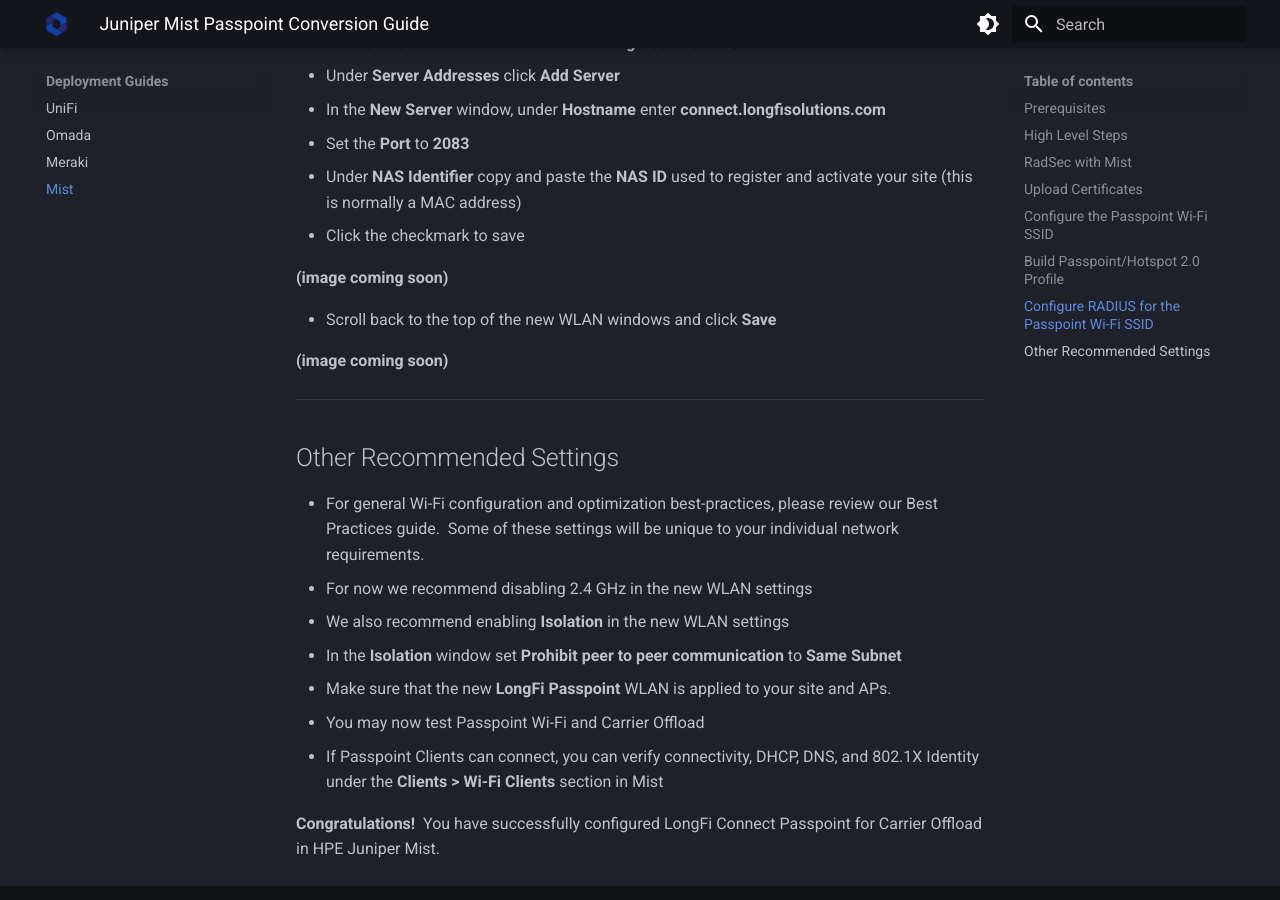
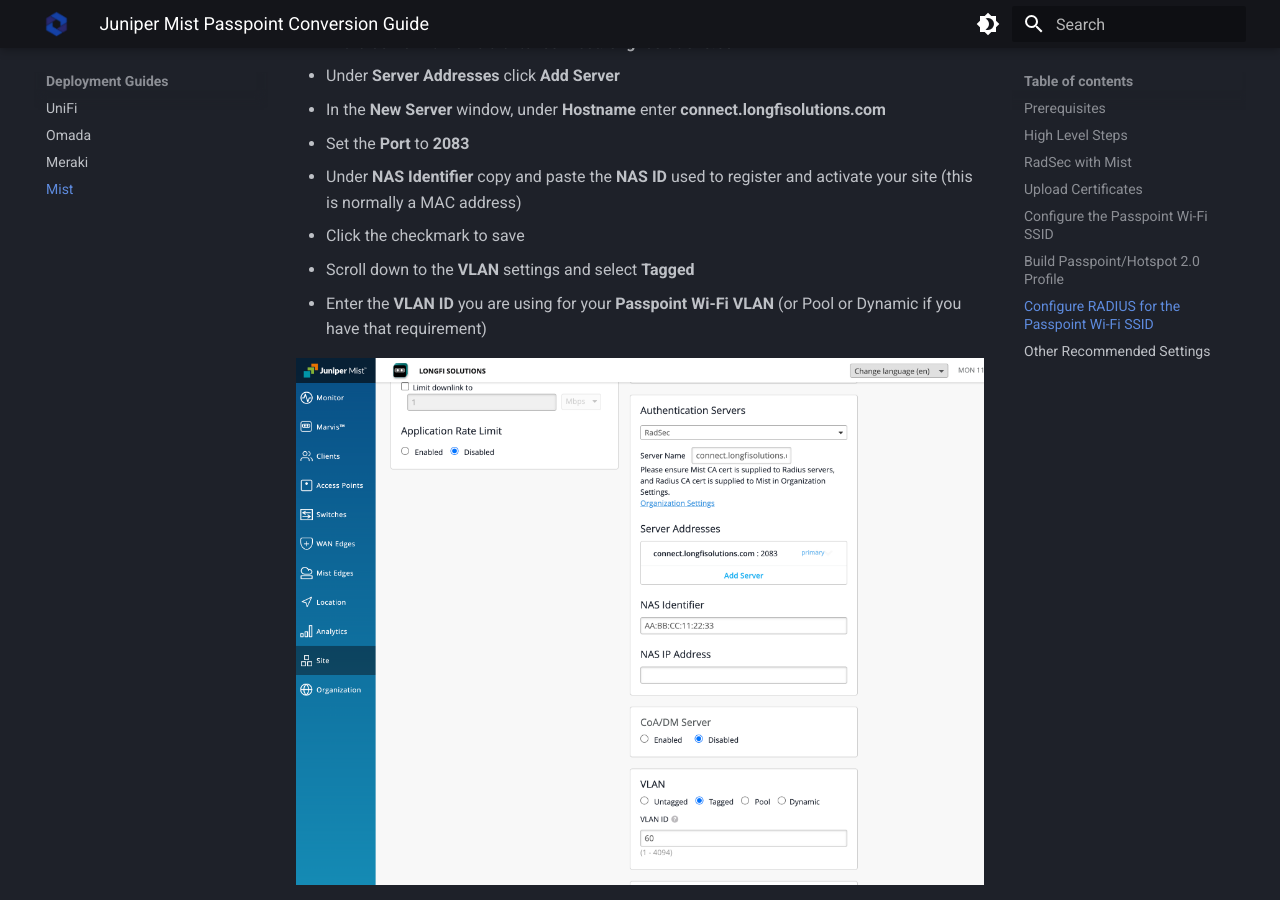
Before and after one commit to LongFi-Solutions/longfi-solutions.github.io, an MkDocs documentation site: the page built from docs/deployment/mist.md, in a window 1280 px wide and 900 px high, scrolled down 7286 px. Built offline with MkDocs 1.6.1 and Material for MkDocs 9.7.7, drawn with Linux system fonts in a browser that asks for light colours.

Commit message:
Update Deployment Guides “mist” +1

```diff
--- a/docs/deployment/mist.md
+++ b/docs/deployment/mist.md
@@ -132,8 +132,10 @@ Click **Add WLAN**
 - Set the **Port** to **2083**
 - Under **NAS Identifier** copy and paste the **NAS ID** used to register and activate your site (this is normally a MAC address)
 - Click the checkmark to save
+- Scroll down to the **VLAN** settings and select **Tagged**
+- Enter the **VLAN ID** you are using for your **Passpoint Wi-Fi VLAN** (or Pool or Dynamic if you have that requirement)
 
-**(image coming soon)**
+![](/assets/images/Mist-8-RADIUS-1.png)
 
 - Scroll back to the top of the new WLAN windows and click **Save**
 
```
Also changed, not shown: docs/assets/images/Mist-8-RADIUS-1.png (added).
